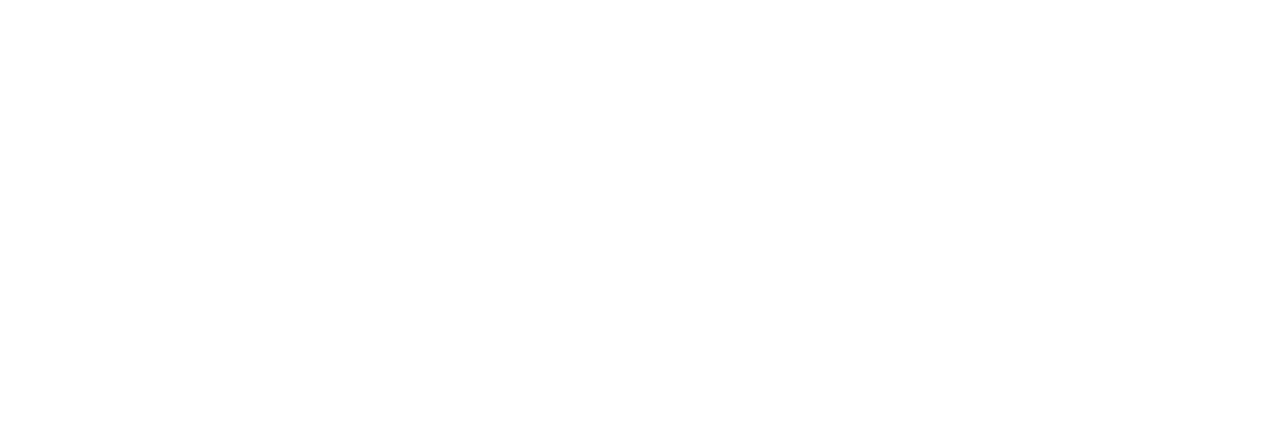
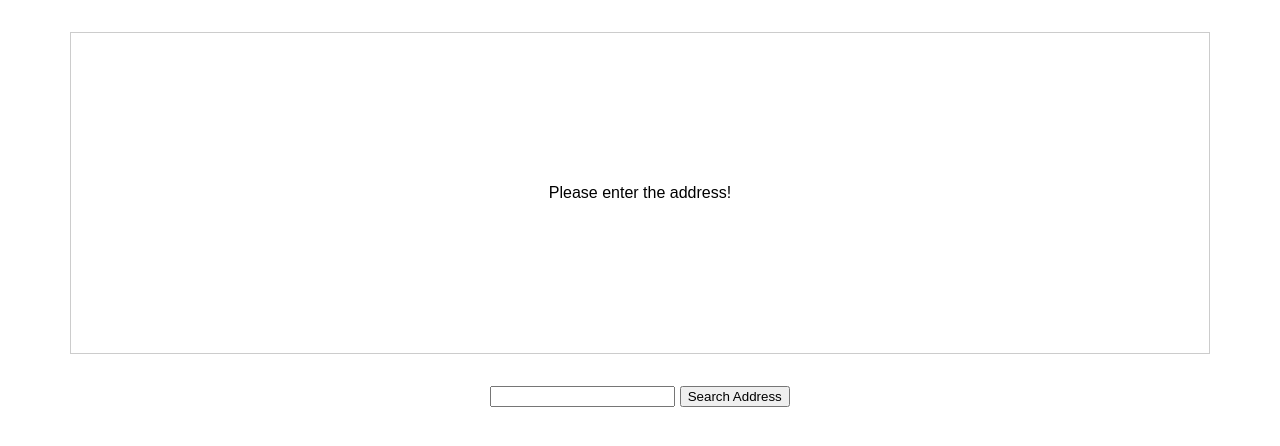
Before and after one commit to ramchaik/maps-to-rescue, a website with bundled scripts: page index.html in a window 1280 px wide. Built offline with nearby package versions, Linux system fonts and the light colour scheme.

Commit message:
feat: setup template and styles

```diff
--- /dev/null
+++ b/app.css
@@ -0,0 +1,19 @@
+html {
+  font-family: sans-serif;
+}
+
+#map {
+  width: 90%;
+  height: 20rem;
+  border: 1px solid #ccc;
+  margin: 2rem auto;
+  display: flex;
+  justify-content: center;
+  align-items: center;
+  text-align: center;
+}
+
+form {
+  text-align: center;
+  margin: 2rem auto;
+}
--- a/index.html
+++ b/index.html
@@ -6,8 +6,15 @@
   <meta name="viewport" content="width=device-width, initial-scale=1.0">
   <title>Maps</title>
   <script src='/dist/bundle.js'></script>
+  <link rel="stylesheet" href="app.css">
 </head>
 <body>
-  <div id="map"></div>
+  <div id="map">
+    <p>Please enter the address!</p>
+  </div>
+  <form>
+    <input type="text" name="address" id="address">
+    <button type="submit">Search Address</button>
+  </form>
 </body>
 </html>
```
